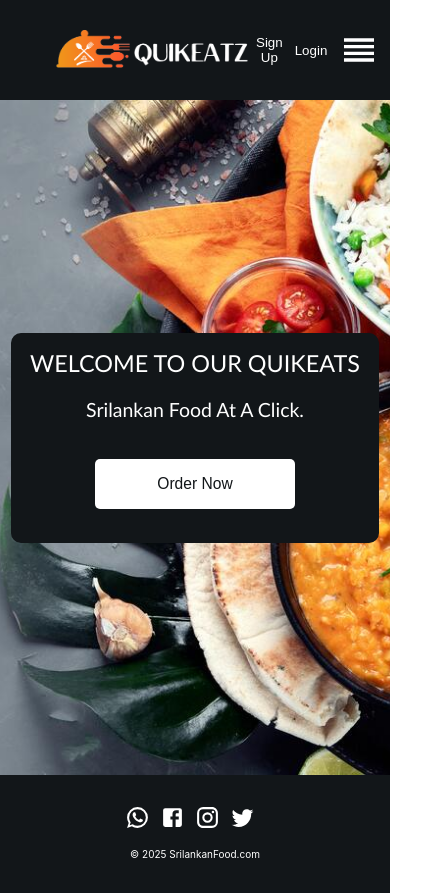
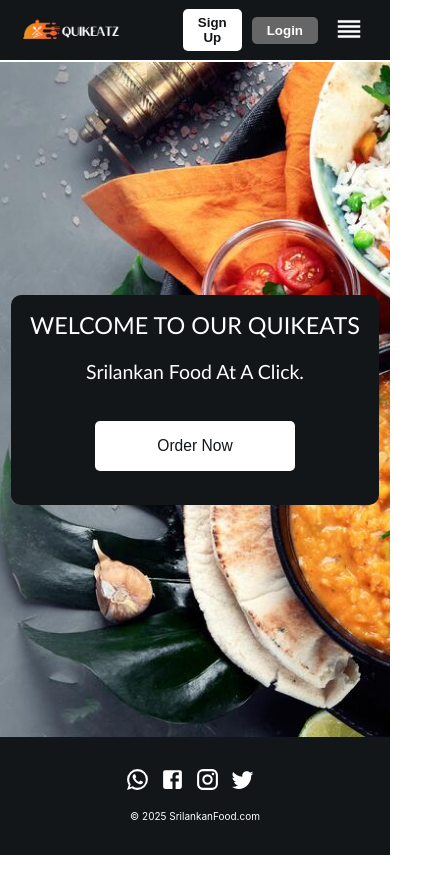
Before and after one commit to ishanirathnayaka/QuikEatz-Food-Order-App, a React (Create React App) app in the folder quik_eats/: page / in a window 390 px wide. Shown: the whole page, 435 px wide, since content can reach past the window. After the commit the page ends 855 px from the top, so only its background shows below. Built offline with nearby package versions, Linux system fonts and the light colour scheme.

Commit message:
Update Navbar.css

```diff
--- a/quik_eats/src/Styles/Navbar.css
+++ b/quik_eats/src/Styles/Navbar.css
@@ -4,7 +4,8 @@
   background-color: #121619;
   display: flex;
   flex-direction: row;
-  border-bottom: white 300px;
+  border-bottom: 2px solid white;
+  position: relative; /* Added for better mobile positioning */
 }
 
 .navbar .leftSide {
@@ -13,10 +14,13 @@
   display: flex;
   align-items: center;
   padding-left: 150px;
+  transition: all 0.3s ease;
 }
 
 .navbar .leftSide img {
   width: 200px;
+  height: auto;
+  transition: width 0.3s ease; /* Smooth logo resize */
 }
 
 .navbar .rightSide {
@@ -25,15 +29,49 @@
   display: flex;
   align-items: center;
   justify-content: center;
+  gap: 20px;
 }
 
 .navbar a {
   color: white;
   text-decoration: none;
-  margin: 20px;
+  margin: 0 20px;
+  font-size: 18px;
+  transition: color 0.3s ease;
 }
 
-.navbar .rightSide button {
+.navbar a:hover {
+  color: #ddd;
+}
+
+.signup-btn, .login-btn {
+  padding: 8px 20px;
+  border-radius: 5px;
+  border: none;
+  cursor: pointer;
+  font-weight: bold;
+  transition: all 0.3s ease;
+}
+
+.signup-btn {
+  background-color: #ffffff;
+  color: #121619;
+}
+
+.login-btn {
+  background-color: #666;
+  color: white;
+}
+
+.signup-btn:hover {
+  background-color: #e0e0e0;
+}
+
+.login-btn:hover {
+  background-color: #777;
+}
+
+.navbar .rightSide button:not(.signup-btn):not(.login-btn) {
   background-color: transparent;
   border: none;
   color: white;
@@ -44,60 +82,217 @@
   font-size: 40px;
 }
 
+/* Modal Styling */
+.modal-overlay {
+  position: fixed;
+  top: 0;
+  left: 0;
+  right: 0;
+  bottom: 0;
+  background-color: rgba(0, 0, 0, 0.7);
+  display: flex;
+  justify-content: center;
+  align-items: center;
+  z-index: 1000;
+}
+
+.modal-content {
+  background-color: white;
+  padding: 30px;
+  border-radius: 10px;
+  width: 400px;
+  max-width: 90%;
+}
+
+.modal-content h2 {
+  margin-bottom: 20px;
+  color: #121619;
+}
+
+.modal-content form {
+  display: flex;
+  flex-direction: column;
+  gap: 15px;
+}
+
+.modal-content label {
+  display: flex;
+  flex-direction: column;
+  color: #121619;
+}
+
+.modal-content input {
+  margin-top: 5px;
+  padding: 8px;
+  border: 1px solid #ccc;
+  border-radius: 4px;
+  font-size: 16px;
+  width: 100%; /* Full width on mobile */
+  box-sizing: border-box; /* Include padding in width */
+}
+
+.modal-content button {
+  padding: 10px;
+  margin-top: 10px;
+  border: none;
+  border-radius: 4px;
+  cursor: pointer;
+  font-size: 16px;
+}
+
+.modal-content button[type="submit"] {
+  background-color: #121619;
+  color: white;
+}
+
+.modal-content button[type="button"] {
+  background-color: #ccc;
+  color: #121619;
+}
+
+.modal-link {
+  color: #121619;
+  cursor: pointer;
+  text-decoration: underline;
+}
+
+.modal-link:hover {
+  color: #333;
+}
+
+/* Responsive Design */
 .navbar #open {
-  padding-left: 0px;
+  padding-left: 0;
+  flex-direction: column; /* Stack items vertically when open */
+  height: auto; /* Allow height to adjust */
+  background-color: #121619; /* Maintain background */
+  position: absolute; /* Position over content */
+  top: 100px; /* Below navbar */
+  left: 0;
+  width: 100%; /* Full width */
+  z-index: 999; /* Above other content */
 }
+
 .navbar #open img {
   display: none;
 }
 
 .navbar #close img {
-  display: inherit;
+  display: block;
 }
 
 .navbar #open .hiddenLinks {
-  display: inherit;
+  display: flex;
+  flex-direction: column;
   margin-left: 30px;
+  padding: 20px 0; /* Add vertical padding */
+  width: 100%;
 }
 
 .navbar #close .hiddenLinks {
   display: none;
 }
 
-.navbar #open a {
-  width: 70px;
-  margin: 5px;
+/* Large screens (above 900px) */
+@media only screen and (min-width: 901px) {
+  .navbar .rightSide button:not(.signup-btn):not(.login-btn) {
+    display: none;
+  }
+  .hiddenLinks {
+    display: none;
+  }
 }
+
+/* Medium screens (600px - 900px) */
 @media only screen and (max-width: 900px) {
-  .navbar .rightSide a {
-    width: 70px;
-  }
   .navbar .leftSide {
     padding-left: 50px;
   }
+  .navbar .leftSide img {
+    width: 150px; /* Smaller logo */
+  }
+  .navbar a {
+    margin: 0 15px; /* Reduced margin */
+    font-size: 16px; /* Slightly smaller text */
+  }
+  .signup-btn, .login-btn {
+    padding: 6px 15px; /* Slightly smaller buttons */
+  }
 }
 
+/* Small screens (below 600px) */
 @media only screen and (max-width: 600px) {
+  .navbar {
+    height: 80px; /* Reduced height */
+  }
+
+  .navbar .leftSide {
+    padding-left: 20px;
+    flex: 70%; /* Adjust proportions */
+  }
+
+  .navbar .leftSide img {
+    width: 120px; /* Even smaller logo */
+  }
+
+  .navbar .rightSide {
+    flex: 30%;
+    justify-content: flex-end;
+    padding-right: 20px;
+    gap: 10px;
+  }
+
   .navbar .rightSide a {
     display: none;
   }
 
-  .navbar .rightSide {
-    justify-content: flex-end;
-    padding-right: 50px;
+  .navbar .rightSide button:not(.signup-btn):not(.login-btn) {
+    display: block;
   }
 
-  .navbar .rightSide button {
-    display: inherit;
+  .navbar #open .hiddenLinks {
+    margin-left: 0;
+    padding: 15px;
+    align-items: center;
+  }
+
+  .navbar #open .hiddenLinks a,
+  .navbar #open .hiddenLinks button {
+    margin: 10px 0;
+    width: 100%; /* Full width buttons/links */
+    text-align: center;
+    padding: 10px;
+  }
+
+  .modal-content {
+    padding: 20px;
+    width: 90%; /* Wider on mobile */
+  }
+
+  .modal-content h2 {
+    font-size: 24px; /* Adjust heading size */
+  }
+
+  .modal-content input {
+    padding: 6px; /* Slightly smaller inputs */
+  }
+
+  .modal-content button {
+    padding: 8px; /* Slightly smaller buttons */
   }
 }
 
-@media only screen and (min-width: 600px) {
-  .navbar .rightSide button {
-    display: none;
+/* Very small screens (below 400px) */
+@media only screen and (max-width: 400px) {
+  .navbar {
+    height: 60px; /* Minimum height */
   }
 
-  .hiddenLinks {
-    display: none;
+  .navbar .leftSide img {
+    width: 100px; /* Minimum logo size */
+  }
+
+  .navbar .rightSide svg {
+    font-size: 30px; /* Smaller hamburger */
   }
 }
```
